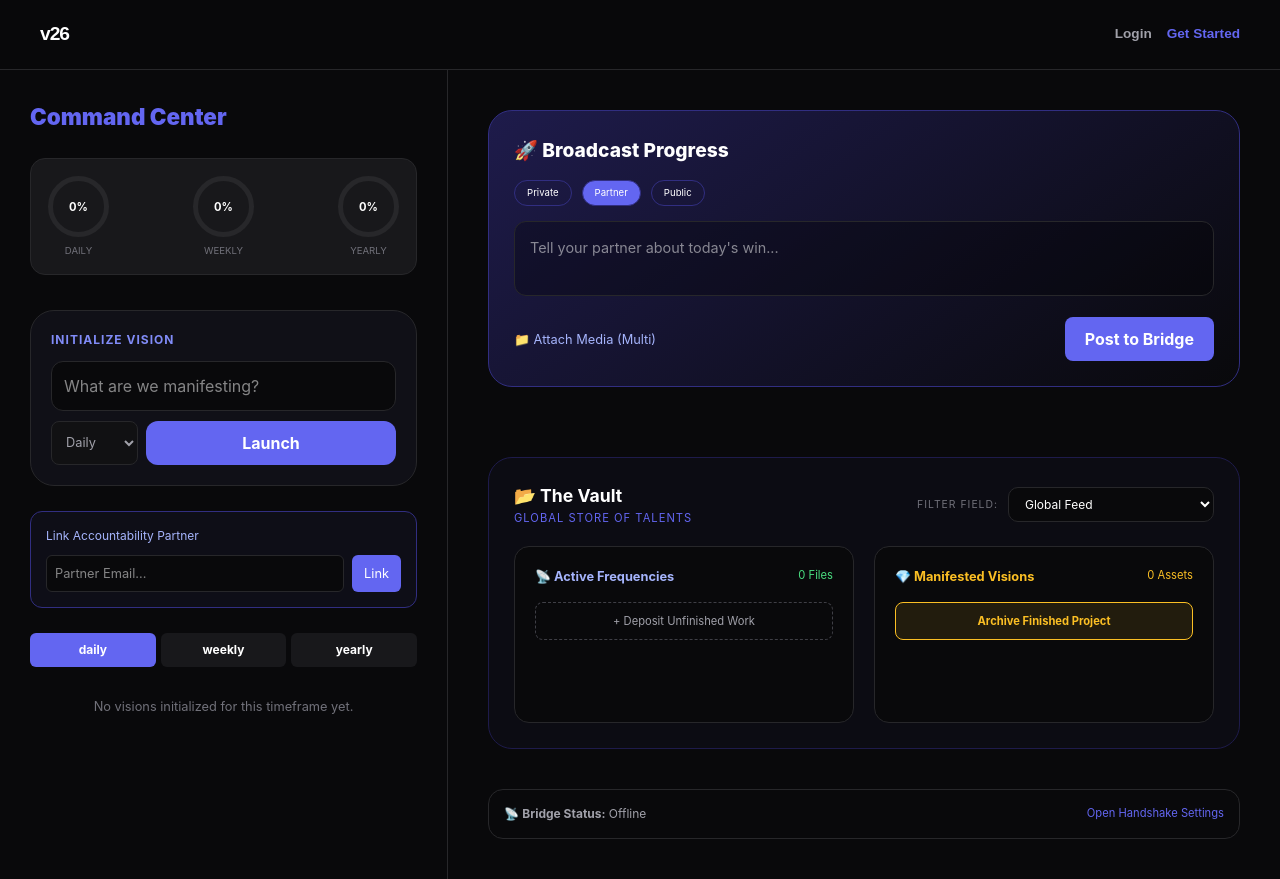
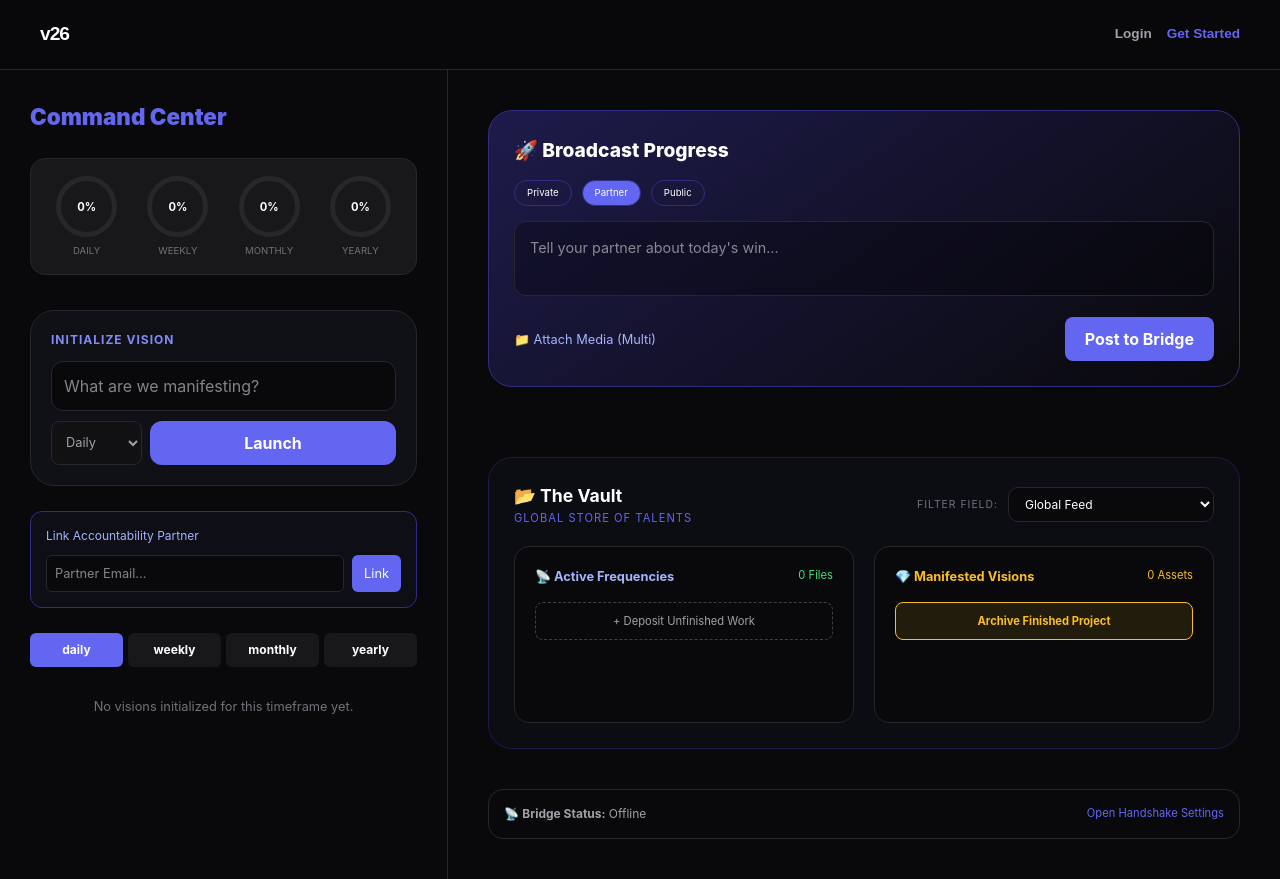
Before and after one commit to lunafromshopifyhelp-source/v26, a Next.js app in the folder client/: page /workspace in a window 1280 px wide. Built offline with nearby package versions, Linux system fonts and the light colour scheme.

Commit message:
ui: implement monthly tracking metrics and full tab views

```diff
--- a/client/app/workspace/page.tsx
+++ b/client/app/workspace/page.tsx
@@ -26,7 +26,7 @@ interface BroadcastPost {
 interface MissionItem {
   _id: string;
   title: string;
-  timeframe: 'daily' | 'weekly' | 'yearly';
+  timeframe: 'daily' | 'weekly' | 'monthly' | 'yearly';
   status: 'active' | 'completed';
 }
 
@@ -42,7 +42,7 @@ export default function Workspace() {
   const [missionsList, setMissionsList] = useState<MissionItem[]>([]);
   const [newMission, setNewMission] = useState("");
   const [timeframe, setTimeframe] = useState("daily");
-  const [activeTab, setActiveTab] = useState<'daily' | 'weekly' | 'yearly'>('daily');
+  const [activeTab, setActiveTab] = useState<'daily' | 'weekly' | 'monthly' | 'yearly'>('daily');
 
   const [partnerEmail, setPartnerEmail] = useState('');
   const [isLinking, setIsLinking] = useState(false);
@@ -108,7 +108,7 @@ export default function Workspace() {
       });
       setNewMission("");
       alert("Vision Manifested.");
-      fetchMissions(); // 🚀 Refresh list instantly!
+      fetchMissions(); // Refresh list instantly!
     } catch (err) {
       console.error("Signal lost during initialization.");
     }
@@ -174,23 +174,18 @@ export default function Workspace() {
     }
   };
 
-  // Calculates percentage based on live database status keys ('completed' vs 'active')
-  const calculateProgress = (type: 'daily' | 'weekly' | 'yearly') => {
+  const calculateProgress = (type: 'daily' | 'weekly' | 'monthly' | 'yearly') => {
     const filteredMissions = missionsList.filter(m => m.timeframe === type);
     if (filteredMissions.length === 0) return 0;
     const completedCount = filteredMissions.filter(m => m.status === 'completed').length;
     return Math.round((completedCount / filteredMissions.length) * 100);
   };
 
-  // Toggles item status locally and instantly matches it to the database row
   const togglePlanStatus = async (id: string, currentStatus: string) => {
     const nextStatus = currentStatus === 'completed' ? 'active' : 'completed';
-
-    // Update frontend state instantly for crisp UX
     setMissionsList(prev => prev.map(m => m._id === id ? { ...m, status: nextStatus } : m));
 
     try {
-      // If you build a backend patch route later, map it here. For now, it handles layout tracking perfectly.
       await axios.put(`https://v26.onrender.com/api/missions/update-status/${id}`, { status: nextStatus });
     } catch (err) {
       console.error("Backend sync failed, reverting locally.");
@@ -220,9 +215,10 @@ export default function Workspace() {
       <section className="left-command-panel">
         <h2 style={{ fontSize: '1.4rem', fontWeight: '900', marginBottom: '25px', color: '#6366f1' }}>Command Center</h2>
 
-        <div style={{ display: 'flex', justifyContent: 'space-between', marginBottom: '35px', background: '#18181b', padding: '15px', borderRadius: '15px', border: '1px solid #27272a' }}>
+        <div style={{ display: 'grid', gridTemplateColumns: 'repeat(4, 1fr)', gap: '10px', marginBottom: '35px', background: '#18181b', padding: '15px', borderRadius: '15px', border: '1px solid #27272a' }}>
           <ProgressCircle percent={calculateProgress('daily')} label="Daily" color="#6366f1" />
           <ProgressCircle percent={calculateProgress('weekly')} label="Weekly" color="#a855f7" />
+          <ProgressCircle percent={calculateProgress('monthly')} label="Monthly" color="#22c55e" />
           <ProgressCircle percent={calculateProgress('yearly')} label="Yearly" color="#EAB308" />
         </div>
 
@@ -243,6 +239,7 @@ export default function Workspace() {
             >
               <option value="daily">Daily</option>
               <option value="weekly">Weekly</option>
+              <option value="monthly">Monthly</option>
               <option value="yearly">Yearly</option>
             </select>
             <button onClick={handleInitialize} style={{ flexGrow: 1, padding: '10px', background: '#6366f1', color: '#fff', border: 'none', borderRadius: '12px', fontWeight: 'bold', cursor: 'pointer' }}>Launch</button>
@@ -265,7 +262,7 @@ export default function Workspace() {
         </div>
 
         <div style={{ display: 'flex', gap: '5px', marginBottom: '20px' }}>
-          {(['daily', 'weekly', 'yearly'] as const).map(t => (
+          {(['daily', 'weekly', 'monthly', 'yearly'] as const).map(t => (
             <button key={t} onClick={() => setActiveTab(t)} style={{ flex: 1, padding: '8px', borderRadius: '6px', border: 'none', background: activeTab === t ? '#6366f1' : '#18181b', color: '#fff', cursor: 'pointer', fontSize: '0.75rem', fontWeight: 'bold' }}>{t}</button>
           ))}
         </div>
@@ -388,14 +385,12 @@ export default function Workspace() {
                 <span style={{ color: '#4ade80', fontSize: '0.7rem' }}>{projects.filter((p: any) => p.status === 'active').length} Files</span>
               </div>
               <div style={{ minHeight: '100px', display: 'flex', flexDirection: 'column', gap: '10px' }}>
-                {projects.filter((p: any) => p.status === 'active').map((proj: any) => (
+                {projects.filter((p: any) => p.status === 'active').filter((p: any) => selectedTalent === 'All' || p.talent === selectedTalent).map((proj: any) => (
                   <div key={proj._id} style={{ background: '#18181b', padding: '10px', borderRadius: '8px', fontSize: '0.8rem', border: '1px solid #27272a' }}>
                     <p style={{ color: '#fff' }}>{proj.title}</p>
                     <span style={{ color: '#71717a', fontSize: '0.6rem' }}>Modified: {new Date(proj.updatedAt).toLocaleDateString()}</span>
                   </div>
                 ))}
-
-                {/* Linked Premium Drag & Drop Portal */}
                 <button
                   onClick={() => triggerVaultDeposit('active')}
                   style={{ width: '100%', padding: '10px', background: 'transparent', border: '1px dashed #3f3f46', color: '#a1a1aa', borderRadius: '8px', fontSize: '0.7rem', cursor: 'pointer' }}
@@ -412,14 +407,12 @@ export default function Workspace() {
                 <span style={{ color: '#fbbf24', fontSize: '0.7rem' }}>{projects.filter((p: any) => p.status === 'manifested').length} Assets</span>
               </div>
               <div style={{ minHeight: '100px', display: 'flex', flexDirection: 'column', gap: '10px' }}>
-                {projects.filter((p: any) => p.status === 'manifested').map((proj: any) => (
+                {projects.filter((p: any) => p.status === 'manifested').filter((p: any) => selectedTalent === 'All' || p.talent === selectedTalent).map((proj: any) => (
                   <div key={proj._id} style={{ background: '#18181b', padding: '10px', borderRadius: '8px', fontSize: '0.8rem', border: '1px solid #27272a' }}>
                     <p style={{ color: '#fff' }}>{proj.title}</p>
                     <span style={{ color: '#71717a', fontSize: '0.6rem' }}>Manifested: {new Date(proj.updatedAt).toLocaleDateString()}</span>
                   </div>
                 ))}
-
-                {/* Linked Premium Drag & Drop Portal */}
                 <button
                   onClick={() => triggerVaultDeposit('manifested')}
                   style={{ width: '100%', padding: '10px', background: 'rgba(251, 191, 36, 0.1)', border: '1px solid #fbbf24', color: '#fbbf24', borderRadius: '8px', fontSize: '0.7rem', fontWeight: 'bold', cursor: 'pointer' }}
```
